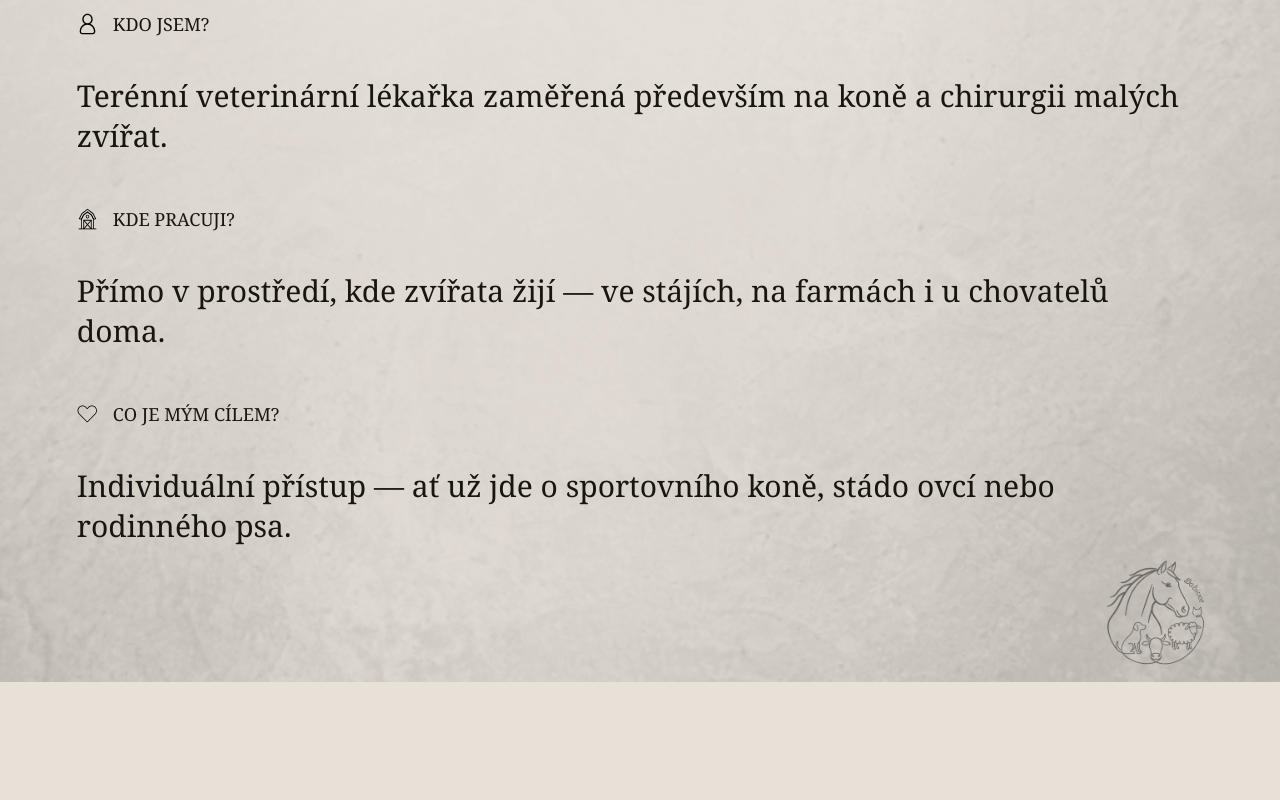
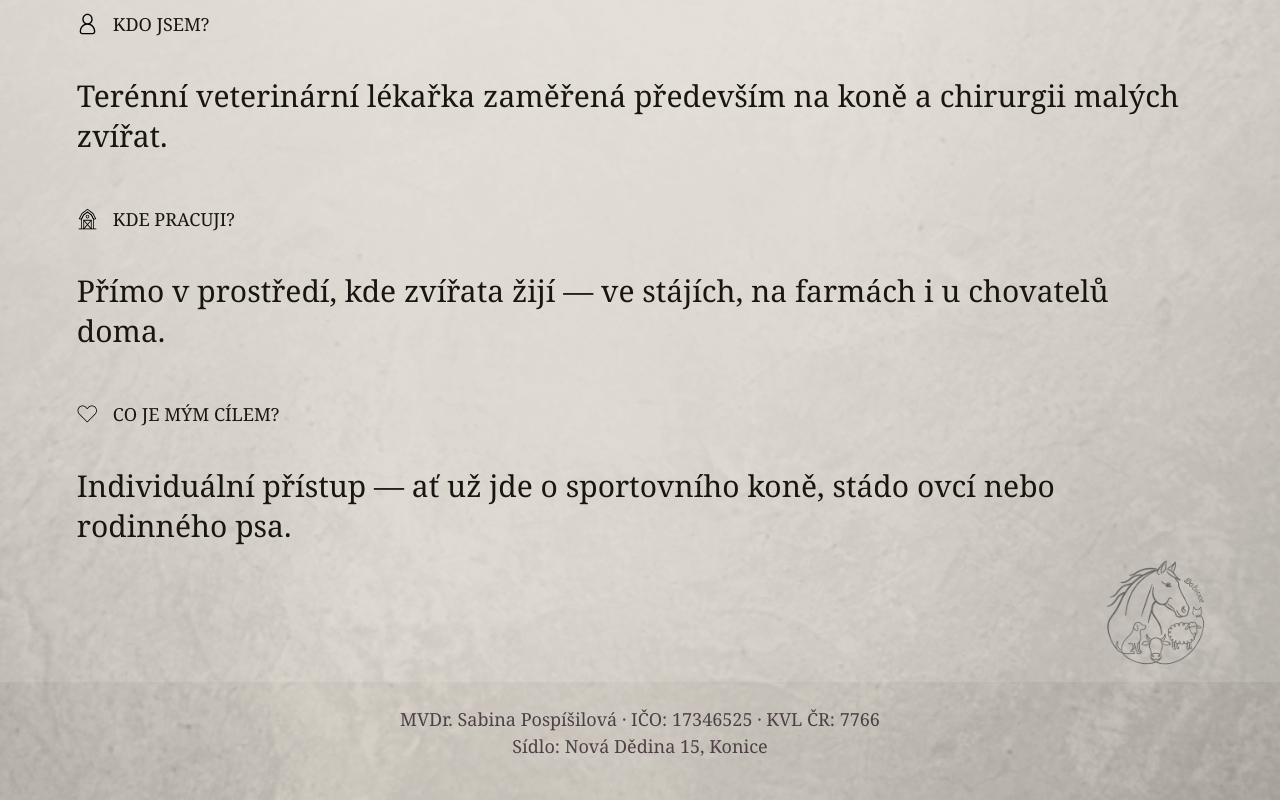
Before and after one commit to sabcapospisilova-droid/sabivet-web, a plain HTML site: page index.html in a window 1280 px wide. Shown: the part 722-1522 px from the top of the page. Before the commit the page ends 1404 px from the top, so only its background shows below. Drawn offline with Linux system fonts and the light colour scheme; a web font is replaced by a local one.

Commit message:
Extend identification footer to all pages

```diff
--- a/index.html
+++ b/index.html
@@ -43,6 +43,10 @@
 <div><h2><img alt="" aria-hidden="true" class="icon" height="24" src="assets/icons/srdce.svg" width="24"/><span>CO JE MÝM CÍLEM?</span></h2><p>Individuální přístup — ať už jde o sportovního koně, stádo ovcí nebo rodinného psa.</p></div>
 <img alt="" class="signature" height="264" loading="lazy" src="assets/images/logo.png" width="383"/>
 </div>
+<footer class="identification">
+<p>MVDr. Sabina Pospíšilová · <span>IČO: 17346525</span> · <span>KVL ČR: 7766</span><br/>
+Sídlo: Nová Dědina 15, Konice</p>
+</footer>
 </section>
 
 
--- a/style.css
+++ b/style.css
@@ -621,9 +621,10 @@ html.services-snap-enabled { scroll-snap-type: y proximity; }
   }
 }
 
-/* Identifikační údaje navazují pod kontaktní kompozicí, bez posunu jejích prvků. */
-#kontakt .identification { padding: 24px 6% 40px; font-size: 18px; line-height: 1.5; text-align: center; color: #4f4045; }
-#kontakt .identification p { margin: 0; }
+/* Identifikační údaje pod obsahem stránky. */
+.identification { padding: 24px 6% 40px; font-size: 18px; line-height: 1.5; text-align: center; color: #4f4045; }
+.identification p { margin: 0; }
+.identification span { white-space: nowrap; }
 @media (max-width: 760px) {
-  #kontakt .identification { padding-top: 12px; }
+  .identification { padding-top: 12px; }
 }
```
Also changed, not shown: kontakt.html (+1 -1 lines), o-mne.html (+4 -0 lines), sluzby.html (+4 -0 lines).
